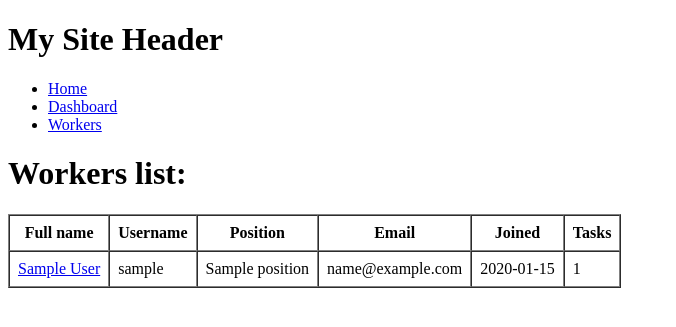
After one commit to msubchak/team-task-manager, a Django app: page /workers/ in a window 1280 px wide. The commit adds this page. Shown: the top 327 px of the page, without its empty margins (0-676 px from the left). Run offline with Django 5.2, Linux system fonts and the light colour scheme; tables that the repository leaves empty hold one stand-in row (values such as "Sample post").

Commit message:
feat: Add dashboard layout, worker list with links to detail pages

```diff
--- a/tasks/urls.py
+++ b/tasks/urls.py
@@ -1,9 +1,12 @@
 from django.urls import path
 
-from tasks.views import index
+from tasks.views import index, TaskListView, WorkerListView, WorkerDetailView
 
 app_name = "taxi"
 
 urlpatterns = [
     path("", index, name="index"),
+    path("dashboard/", TaskListView.as_view(), name="task-list"),
+    path("workers/", WorkerListView.as_view(), name="worker-list"),
+    path("worker/<int:pk>/", WorkerDetailView.as_view(), name="worker-detail"),
 ]
--- a/tasks/views.py
+++ b/tasks/views.py
@@ -1,8 +1,9 @@
 from django.contrib.auth.decorators import login_required
 from django.http import HttpRequest, HttpResponse
 from django.shortcuts import render
+from django.views.generic import ListView, DetailView
 
-from tasks.models import Worker
+from tasks.models import Worker, Task
 
 
 @login_required
@@ -12,3 +13,15 @@ def index(request: HttpRequest) -> HttpResponse:
         "num_worker": num_worker,
     }
     return render(request, "tasks/index.html", context=context)
+
+
+class TaskListView(ListView):
+    model = Task
+
+
+class WorkerListView(ListView):
+    model = Worker
+
+
+class WorkerDetailView(DetailView):
+    model = Worker
--- a/templates/base.html
+++ b/templates/base.html
@@ -10,13 +10,14 @@
   <nav>
   </nav>
 </header>
+{% block sidebar %}
+  {% include "includes/sidebar.html" %}
+{% endblock %}
 <main>
   {% block content %}
   {% endblock %}
 </main>
-
 <footer>
-  <p>© 2025 My Site</p>
 </footer>
 </body>
 </html>
--- /dev/null
+++ b/templates/includes/sidebar.html
@@ -0,0 +1,5 @@
+<ul class="sidebar-nav list-group">
+  <li class="list-group-item"><a href="{% url 'tasks:index' %}">Home</a></li>
+  <li class="list-group-item"><a href="{% url 'taxi:task-list' %}">Dashboard</a></li>
+  <li class="list-group-item"><a href="{% url 'taxi:worker-list' %}">Workers</a></li>
+</ul>
--- /dev/null
+++ b/templates/tasks/task_list.html
@@ -0,0 +1,4 @@
+{% extends "base.html" %}
+{% block content %}
+
+{% endblock %}
--- /dev/null
+++ b/templates/tasks/worker_detail.html
@@ -0,0 +1,4 @@
+{% extends "base.html" %}
+{% block content %}
+  <h1>About worker:</h1>
+{% endblock %}
--- /dev/null
+++ b/templates/tasks/worker_list.html
@@ -0,0 +1,39 @@
+{% extends "base.html" %}
+{% block content %}
+  <h1>Workers list:</h1>
+
+  {% if worker_list %}
+    <table border="1" cellpadding="8" cellspacing="0">
+      <thead>
+        <tr>
+          <th>Full name</th>
+          <th>Username</th>
+          <th>Position</th>
+          <th>Email</th>
+          <th>Joined</th>
+          <th>Tasks</th>
+        </tr>
+      </thead>
+      <tbody>
+        {% for worker in worker_list %}
+          <tr>
+            <td>
+              <a href="{% url 'tasks:worker-detail' worker.id %}">
+                {{ worker.first_name }} {{ worker.last_name }}
+            </a>
+            </td>
+            <td>{{ worker.username }}</td>
+            <td>{{ worker.position }}</td>
+            <td>{{ worker.email }}</td>
+            <td>{{ worker.date_joined|date:"Y-m-d" }}</td>
+            <td>{{ worker.task_set.count }}</td>
+
+          </tr>
+        {% endfor %}
+      </tbody>
+    </table>
+  {% else %}
+    <p>No workers found.</p>
+  {% endif %}
+
+{% endblock %}
```
